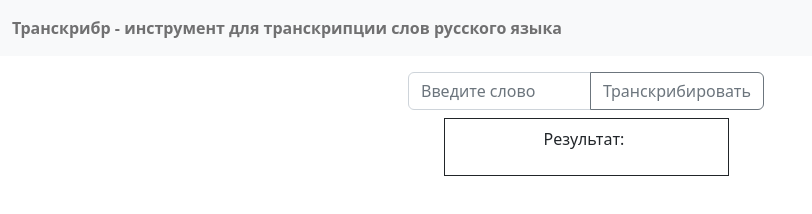
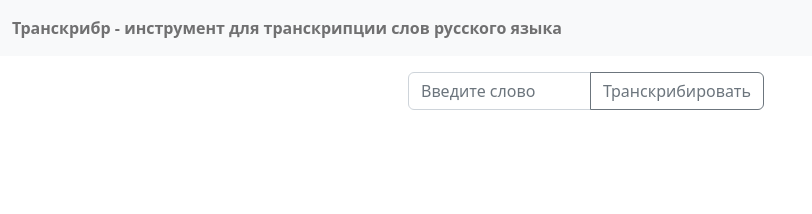
Before and after one commit to WhiteJaeger/transcribr, a website built with Parcel: page index.html in a window 1280 px wide. Shown: the whole page, without its empty margins (0-812 px from the left). Built offline with nearby package versions, Linux system fonts and the light colour scheme.

Commit message:
hide result until required

```diff
--- a/index.html
+++ b/index.html
@@ -41,7 +41,7 @@
       </div>
     </div>
   </div>
-  <div class="row d-flex justify-content-center" id="result-container">
+  <div class="row d-flex justify-content-center invisible" id="result-container">
     <div class="border border-dark p-2 my-2 col-md-3">
       <p>Результат:&nbsp;<span id="result"></span></p>
     </div>
```
